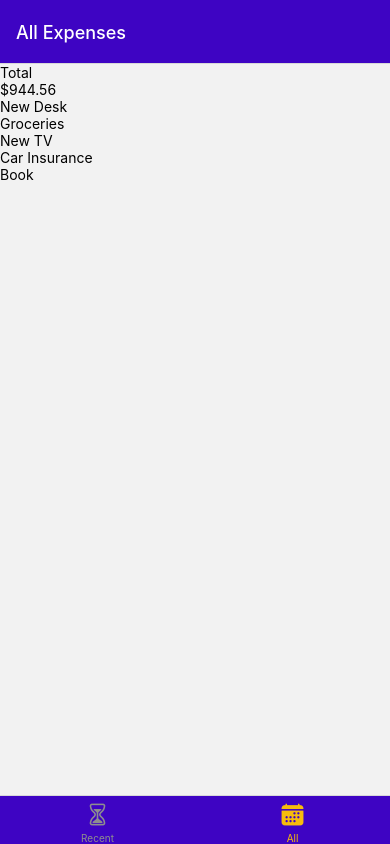
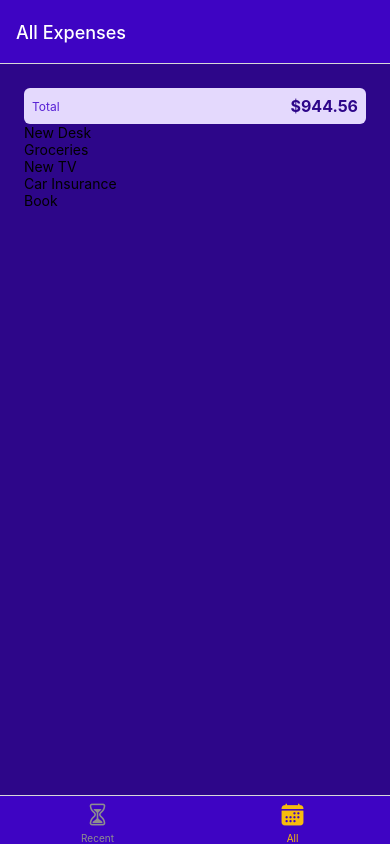
Before and after one commit to christosno/expense-tracker, a React Native app: screen /AllExpenses in a window 390 px wide. Built offline with nearby package versions, Linux system fonts and the light colour scheme.

Commit message:
App layout & Styling

```diff
--- a/components/ExpensesOutput/ExpensesOutput.js
+++ b/components/ExpensesOutput/ExpensesOutput.js
@@ -1,6 +1,8 @@
-import { View } from "react-native";
+import { View, StyleSheet } from "react-native";
 import ExpensesSummary from "./ExpensesSummary";
 import ExpensesList from "./ExpensesList";
+
+import { GlobalStyles } from "../../constants/style";
 
 const DUMMY_EXPENSES = [
     {
@@ -38,7 +40,7 @@
 
 function ExpensesOutput({ expenses, periodName }) {
     return (
-        <View>
+        <View style={styles.container}>
             <ExpensesSummary expenses={DUMMY_EXPENSES} periodName={periodName} />
             <ExpensesList expenses={DUMMY_EXPENSES} />
         </View>
@@ -47,3 +49,11 @@
 
 
 export default ExpensesOutput;
+
+const styles = StyleSheet.create({
+    container: {
+        flex: 1,
+        padding: 24,
+        backgroundColor: GlobalStyles.colors.primary700,
+    }
+})
--- a/components/ExpensesOutput/ExpensesSummary.js
+++ b/components/ExpensesOutput/ExpensesSummary.js
@@ -1,4 +1,5 @@
 import { Text, View, StyleSheet } from 'react-native';
+import { GlobalStyles } from '../../constants/style';
 
 function ExpensesSummary({ periodName, expenses }) {
 
@@ -7,9 +8,9 @@
     }, 0);
 
     return (
-        <View>
-            <Text>{periodName}</Text>
-            <Text>${totalExpenses.toFixed(2)}</Text>
+        <View style={styles.container}>
+            <Text style={styles.period}>{periodName}</Text>
+            <Text style={styles.sum}>${totalExpenses.toFixed(2)}</Text>
         </View>
     );
 }
@@ -17,5 +18,21 @@
 export default ExpensesSummary;
 
 const styles = StyleSheet.create({
-
+    container: {
+        padding: 8,
+        backgroundColor: GlobalStyles.colors.primary50,
+        borderRadius: 6,
+        flexDirection: 'row',
+        justifyContent: 'space-between',
+        alignItems: 'center',
+    },
+    period: {
+        fontSize: 12,
+        color: GlobalStyles.colors.primary400,
+    },
+    sum: {
+        fontSize: 16,
+        fontWeight: 'bold',
+        color: GlobalStyles.colors.primary700,
+    }
 })
```
